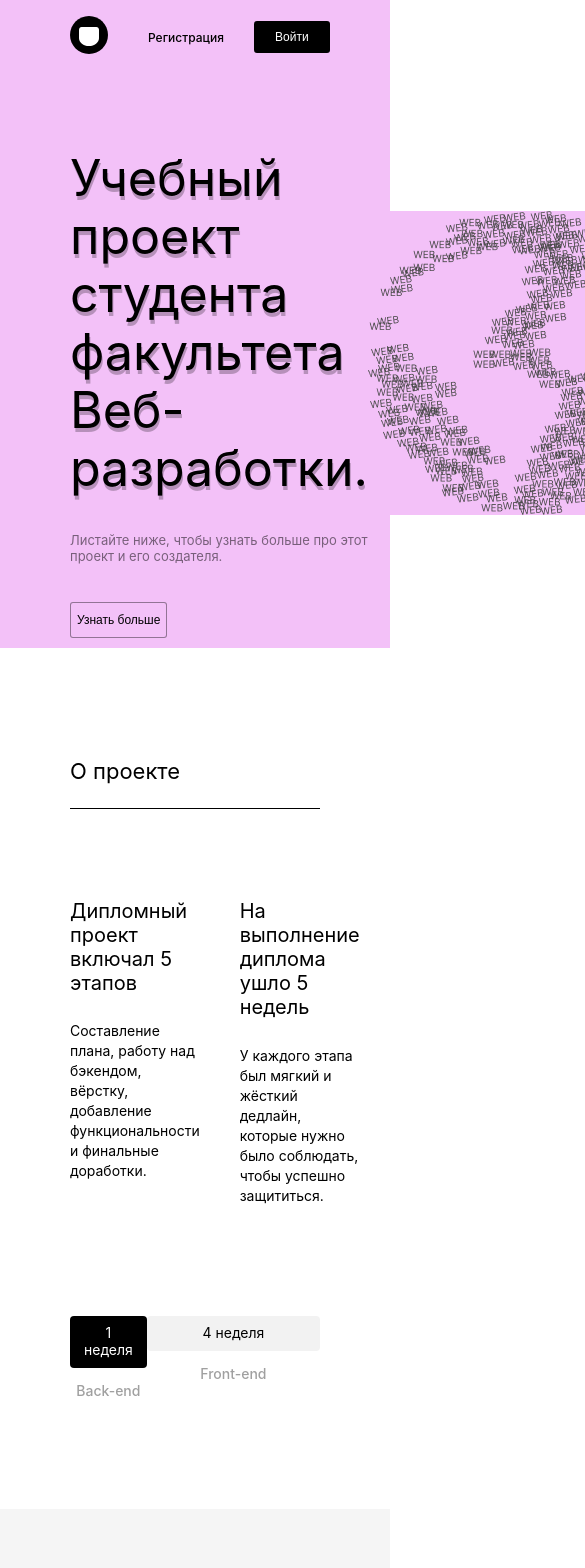
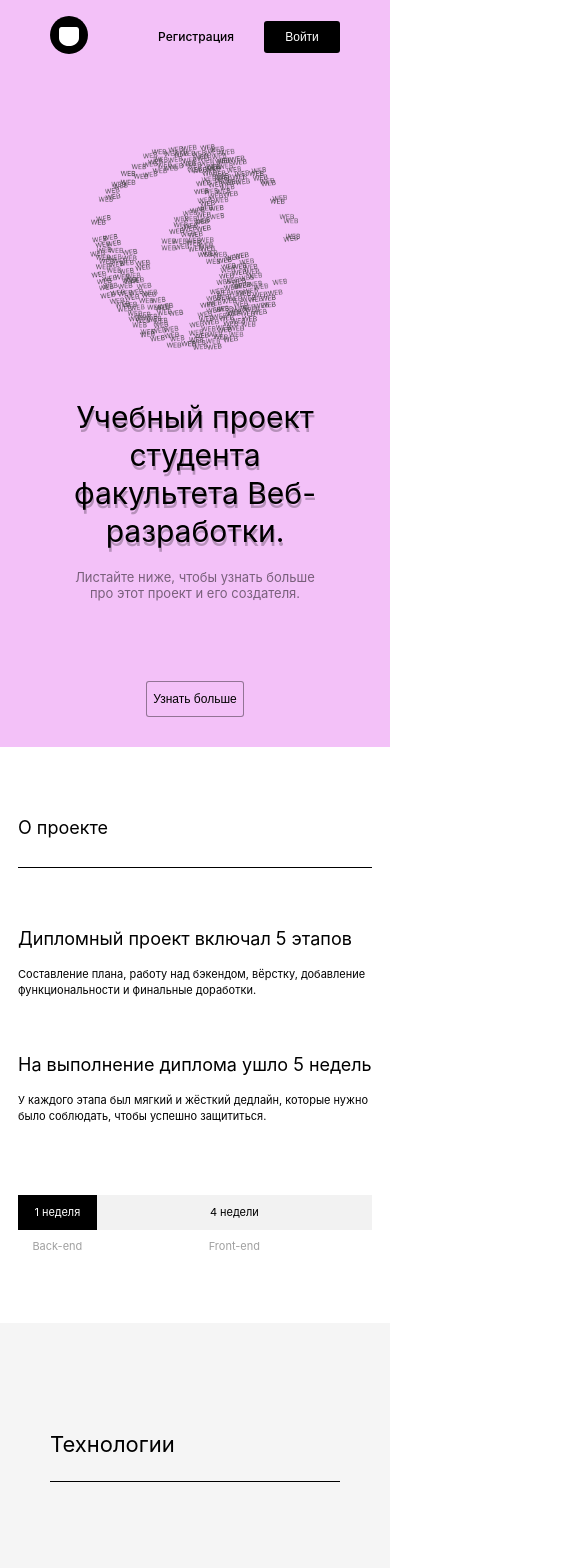
Before and after one commit to Alenfulia/movies-explorer-frontend, a React (Create React App) app: page / in a window 390 px wide. Shown: the top 1568 px of the page, 585 px wide, since content can reach past the window. Built offline with nearby package versions, Linux system fonts and the light colour scheme.

Commit message:
Добавление адаптива

```diff
--- a/src/components/AboutMe/AboutMe.css
+++ b/src/components/AboutMe/AboutMe.css
@@ -74,3 +74,94 @@
 .about-me__img {
   width: 100%;
 }
+
+@media (max-width: 768px) {
+
+  .about-me {
+    margin: 90px 50px;
+    gap: 0;
+    grid-template-columns: 1fr 255px;
+  }
+
+  .about-me__title {
+    margin: 0 0 66px;
+  }
+
+  .about-me__content {
+    max-width: 364px;
+  }
+
+  .about-me__subtitle {
+    font-size: 40px;
+    line-height: 40px;
+    margin-bottom: 16px;
+  }
+
+  .about-me__text-subtitle {
+    font-size: 12px;
+    line-height: 18px;
+    margin-bottom: 20px;
+  }
+
+  .about-me__text {
+    font-size: 12px;
+    line-height: 18px;
+    margin-bottom: 87px;
+  }
+
+  .about-me__avatar {
+    max-height: 307px;
+  }
+}
+
+@media (max-width: 550px) {
+  .about-me {
+    margin: 70px 14px;
+    grid-template-areas:
+      'title'
+      'avatar'
+      'content';
+    grid-template-columns: auto;
+  }
+
+  .about-me__title {
+    padding: 0 0 28px;
+    font-size: 18px;
+    line-height: 21.78px;
+    margin-bottom: 60px;
+  }
+
+  .about-me__content {
+    max-width: 292px;
+    margin: 0 auto;
+  }
+
+  .about-me__subtitle {
+    font-size: 30px;
+    line-height: 36.31px;
+    margin-bottom: 12px;
+    margin-top: 40px;
+  }
+
+  .about-me__text-subtitle {
+    font-size: 11px;
+    line-height: 16px;
+  }
+
+  .about-me__text {
+    font-size: 11px;
+    line-height: 16px;
+    margin-bottom: 40px;
+  }
+
+  .about-me__social-links {
+    gap: 26px;
+  }
+
+  .about-me__avatar {
+    height: 352px;
+    max-width: 292px;
+    margin:  0 auto;
+  }
+
+}
--- a/src/components/AboutProject/AboutProject.css
+++ b/src/components/AboutProject/AboutProject.css
@@ -21,6 +21,7 @@
   font-size: 20px;
   font-weight: 400;
   line-height: 24.2px;
+  margin: 0;
 }
 .about-project__text {
   margin: 26px 0 0 0;
@@ -75,3 +76,120 @@
   border-radius: 4px;
   padding: 9px 14px;
 }
+
+@media (max-width: 768px) {
+
+  .about-project {
+    margin: 90px 50px;
+  }
+
+  .about-project__columns {
+    gap: 30px;
+  }
+
+  .about-project__text {
+    margin: 22px 0 0 0;
+    font-size: 12px;
+    line-height: 18px;
+  }
+
+  .about-project__schedule {
+    display: flex;
+    width: 100%;
+  }
+
+  .about-project__backend {
+    flex-basis: 140px;
+  }
+
+  .about-project__progress {
+    margin: 93px 0 0 0;
+  }
+
+  .about-project__back {
+    padding: 9px 11px;
+  }
+
+  .about-project__progress-label {
+    font-weight: 400;
+  }
+
+  .about-project__frontend {
+    flex-basis: 528px;
+  }
+
+  .about-project__front {
+    padding: 9px auto;
+  }
+
+}
+
+@media (max-width: 500px) {
+
+  .about-project {
+    margin: 70px 18px;
+  }
+
+  .about-project__title {
+    margin: 0 0 60px 0;
+    padding: 0 0 28px 0;
+    font-size: 18px;
+    font-weight: 400;
+    line-height: 21.78px;
+  }
+
+  .about-project__columns {
+    gap: 56px;
+    flex-direction: column;
+  }
+
+  .about-project__subtitle {
+    font-size: 18px;
+    line-height: 21.78px;
+  }
+
+  .about-project__text {
+    margin: 16px 0 0 0;
+    font-size: 11px;
+    line-height: 16px;
+  }
+
+  .about-project__backend {
+    flex-basis: 100px;
+  }
+
+  .about-project__progress {
+    font-size: 11px;
+    line-height: 13.31px;
+    margin: 71px 0 0 0;
+  }
+
+  .about-project__back {
+    border-radius: 0;
+    padding: 11px 10px;
+  }
+
+  .about-project__progress-label {
+    margin: 10px 0 0 0;
+    font-size: 11px;
+    font-weight: 400;
+    line-height: 12.74px;
+  }
+
+  .about-project__frontend {
+    flex-basis: 350px;
+  }
+
+  .about-project__front {
+    border-radius: 0;
+    padding: 11px 52px;
+  }
+
+}
+
+@media (max-width: 320px) {
+
+  .about-project__frontend {
+    flex-basis: 184px;
+  }
+}
--- a/src/components/AboutProject/AboutProject.js
+++ b/src/components/AboutProject/AboutProject.js
@@ -3,7 +3,7 @@ import './AboutProject.css';
 
 const AboutProject = () => {
   return (
-    <section className='about-project'>
+    <section className='about-project' id='about-project'>
       <h2 className='about-project__title'>О проекте</h2>
       <div className='about-project__columns'>
         <div className='about-project__column'>
@@ -29,7 +29,7 @@ const AboutProject = () => {
             <span className='about-project__progress-label'>Back-end</span>
           </div>
           <div className='about-project__frontend'>
-          <div className='about-project__progress about-project__front'>4 неделя</div>
+          <div className='about-project__progress about-project__front'>4 недели</div>
             <span className='about-project__progress-label'>Front-end</span>
           </div>
         </div>
--- a/src/components/Footer/Footer.css
+++ b/src/components/Footer/Footer.css
@@ -44,3 +44,48 @@
   padding: 0;
   color: #000;
 }
+
+@media (max-width: 768px) {
+
+  .footer {
+    padding: 79px 50px 20px;
+  }
+
+}
+
+@media (max-width: 510px) {
+
+  .footer {
+    padding: 79px 10px 10px;
+  }
+
+  .footer__text {
+    font-size: 12px;
+    line-height: 14.52px;
+  }
+
+  .footer__container {
+    flex-direction: column-reverse;
+    align-items: center;
+  }
+
+  .footer__copyright {
+    font-size: 12px;
+    line-height: 14.52px;
+    margin: 0 auto;
+    color: #A0A0A0;
+    padding-top: 30px;
+  }
+
+  .footer__links {
+    flex-direction: column;
+    gap: 12px;
+    align-items: center;
+  }
+
+  .footer__link {
+    font-size: 12px;
+    line-height: 14.52px;
+  }
+
+}
--- a/src/components/Header/Header.css
+++ b/src/components/Header/Header.css
@@ -6,3 +6,19 @@
   justify-content: space-between;
   padding: 0 70px 0 70px;
 }
+
+@media (max-width: 768px) {
+
+  .header {
+    padding: 0 50px 0 50px;
+  }
+
+}
+
+@media (max-width: 320px) {
+
+  .header {
+  padding: 0 14px 0 14px;
+  }
+
+}
--- a/src/components/Logo/Logo.css
+++ b/src/components/Logo/Logo.css
@@ -1,3 +1,5 @@
 .logo__link {
   cursor: pointer;
+  margin: 0;
+  padding: 0;
 }
--- a/src/components/Navigation/Navigation.css
+++ b/src/components/Navigation/Navigation.css
@@ -1,10 +1,13 @@
 .navigation__menu {
+  padding: 0;
+  margin: 0;
   display: flex;
+  align-items:center;
   list-style: none;
   gap: 30px;
   font-size: 12px;
-  font-style:  normal;
   font-weight: 500;
+  line-height: 16px;
 }
 
 .navigation__menu-link {
@@ -16,14 +19,16 @@
   text-decoration: none;
   color: #000;
   font-size: 12px;
+  font-weight: 500;
+  line-height: 16px;
 }
 
 .navigation__button {
   height: 32px;
   width: 76px;
   font-size: 12px;
-  font-style:  normal;
   font-weight: 500;
+  line-height: 16px;
   text-decoration: none;
   border-radius: 3px;
   background: #000;
@@ -36,4 +41,27 @@
   text-decoration: none;
   color: #fff;
   font-size: 12px;
+  font-weight: 500;
+  line-height: 16px;
 }
+
+@media (max-width: 340px) {
+  .navigation__menu {
+    gap: 14px;
+    font-size: 10px;
+  }
+
+  .navigation__link {
+    font-size: 10px;
+  }
+
+  .navigation__button {
+    height: 26px;
+    width: 54px;
+    font-size: 10px;
+  }
+
+  .navigation__link-button {
+    font-size: 10px;
+  }
+}
--- a/src/components/Portfolio/Portfolio.css
+++ b/src/components/Portfolio/Portfolio.css
@@ -37,3 +37,37 @@
   float: right;
   padding-top: 19px;
 }
+
+@media (max-width: 768px) {
+
+  .portfolio {
+    margin: 91px 50px 90px;
+  }
+
+  .portfolio__item-link {
+    font-size: 28px;
+  }
+}
+
+@media (max-width: 510px) {
+
+  .portfolio {
+    margin: 69px 14px 70px;
+  }
+
+  .portfolio__title {
+    font-size: 14px;
+    margin: 0 0 40px;
+  }
+
+  .portfolio__item-link {
+    font-size: 18px;
+    line-height: 28px;
+  }
+
+  .portfolio__link-img {
+    height: 28px;
+    width: 18px;
+    padding-top: 0;
+  }
+}
--- a/src/components/Promo/Promo.css
+++ b/src/components/Promo/Promo.css
@@ -1,5 +1,4 @@
 .promo {
-  max-height: 524px;
   background: #F3C1F8;
   padding-bottom: 50px;
 }
@@ -57,3 +56,64 @@
    text-decoration: none;
    color: #000;
  }
+
+@media (max-width: 835px) {
+
+  .promo {
+    padding-bottom: 66px;
+  }
+
+  .promo__banner {
+    flex-direction: column-reverse;
+  }
+
+  .promo__title {
+    margin: 48px 0 0;
+    max-width: 680px;
+    min-height: 100px;
+    font-size: 40px;
+    font-weight: 400;
+    line-height: 50px;
+    text-align: center;
+  }
+
+  .promo__about {
+    margin: 22px auto 0;
+    max-width: 260px;
+    text-align: center;
+  }
+
+  .promo__button {
+    margin: 0 auto;
+    display: flex;
+    align-items: center;
+  }
+}
+
+@media (max-width: 400px) {
+  .promo {
+    padding-bottom: 30px;
+  }
+
+  .promo__banner {
+    padding: 70px 10px 80px;
+  }
+
+  .promo__title {
+    max-width: 300px;
+    min-height: 114px;
+    font-size: 30px;
+    line-height: 38px;
+  }
+
+  .promo__about {
+    margin: 20px auto 0;
+    max-width: 260px;
+  }
+
+  .promo__img {
+    width: 210px;
+    height: 206px;
+  }
+
+}
--- a/src/components/Promo/Promo.js
+++ b/src/components/Promo/Promo.js
@@ -1,5 +1,4 @@
 import React from 'react';
-import Header from '../Header/Header';
 import './Promo.css';
 import promoBanner from '../../images/about-promo.jpg';
 
@@ -14,7 +13,7 @@ const Promo = () => {
         <img className='promo__img' src={promoBanner}  alt='Баннер'/>
       </div>
       <button className='promo__button'>
-        <a className='promo__link' href='https://yandex.ru/'>Узнать больше</a>
+        <a className='promo__link' href='#about-project'>Узнать больше</a>
       </button>
     </section>
   )
--- a/src/components/Techs/Techs.css
+++ b/src/components/Techs/Techs.css
@@ -41,7 +41,77 @@
   min-width: 60px;
   flex-basis: 90px;
   text-align: center;
+  font-size: 14px;
+  font-weight: 400;
+  line-height: 16.94px;
   border-radius: 10px;
   background-color: #E8E8E8;
   padding: 21px 0;
 }
+
+@media (max-width: 768px) {
+
+  .techs {
+    padding: 90px 50px;
+  }
+
+  .techs__subtitle {
+    margin: 80px auto 22px;
+  }
+
+  .techs__text {
+    margin: 0 auto 83px;
+    font-size: 12px;
+    line-height: 18px;
+  }
+
+  .techs__list-item {
+    min-width: 57px;
+    flex-basis: 84px;
+    font-size: 12px;
+    line-height: 14.52px;
+  }
+
+}
+
+@media (max-width: 350px) {
+
+  .techs {
+    padding: 70px 18px;
+  }
+
+  .techs__title {
+    padding-bottom: 28px;
+    font-size: 18px;
+    line-height: 21.78px;
+  }
+
+  .techs__subtitle {
+    margin: 60px auto 24px;
+    font-size: 30px;
+    line-height: 36.31px;
+  }
+
+  .techs__text {
+    margin: 0 auto 50px;
+    font-size: 11px;
+    line-height: 16px;
+    max-width: 292px;
+  }
+
+  .techs__list {
+    justify-content: flex-start;
+  }
+
+  .techs__list-item {
+    min-width: 57px;
+    flex-basis: 84px;
+  }
+}
+
+@media (max-width: 326px) {
+
+  .techs__list {
+    padding-left: 50px;
+  }
+}
```
